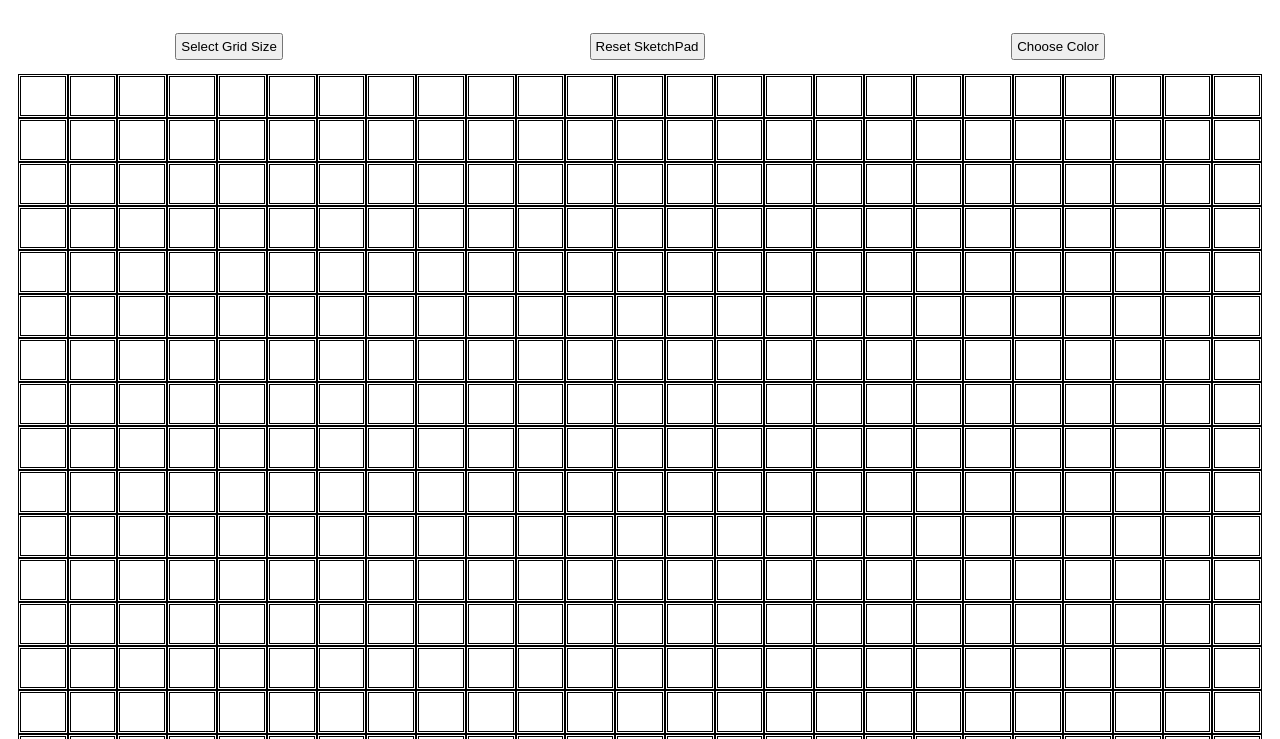
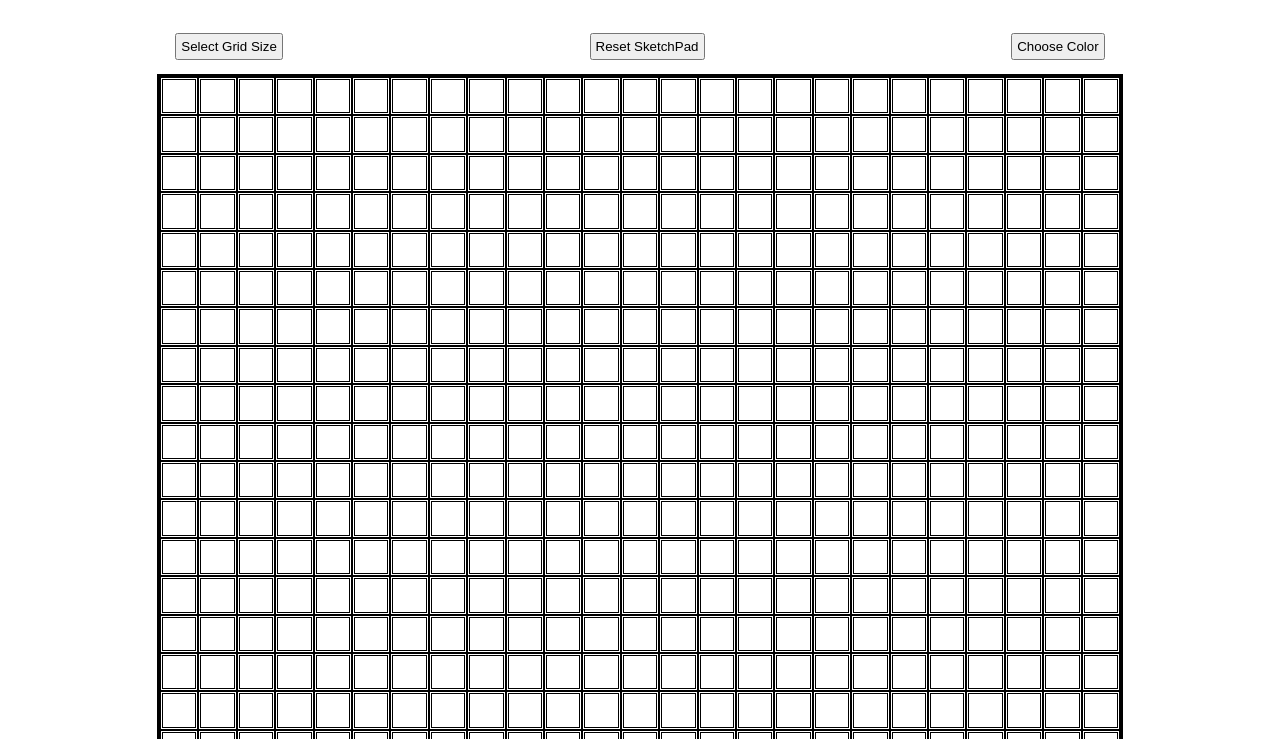
Before and after one commit to ksmith552/etch-a-sketch, a website: page index.html in a window 1280 px wide. Shown: the part 61-800 px from the top of the page. Drawn offline with Linux system fonts and the light colour scheme.

Commit message:
style change
added margins and min and maxheight for grid container

enabled flex grow for parent row and row children to allow the grid
to change dynamically with proportionate sizing

```diff
--- a/style.css
+++ b/style.css
@@ -1,6 +1,12 @@
 #grid {
-  margin-left: 10px;
-  margin-right: 10px;
+  display: flex;
+  flex-direction: column;
+  min-width: 960px;
+  min-height: 960px;
+  max-height: 960px;
+  max-width: 960px;
+  border-style: solid;
+  margin: auto;
 }
 
 #controls {
@@ -12,12 +18,12 @@
 .parent-row {
   display: flex;
   justify-content: center;
-  min-height: 5.5vh;
+  flex-grow: 1;
 }
 
 .row-children {
   display: flex;
-  width: 5.5vh;
+  flex-grow: 1;
 }
 
 .buttons {
```
